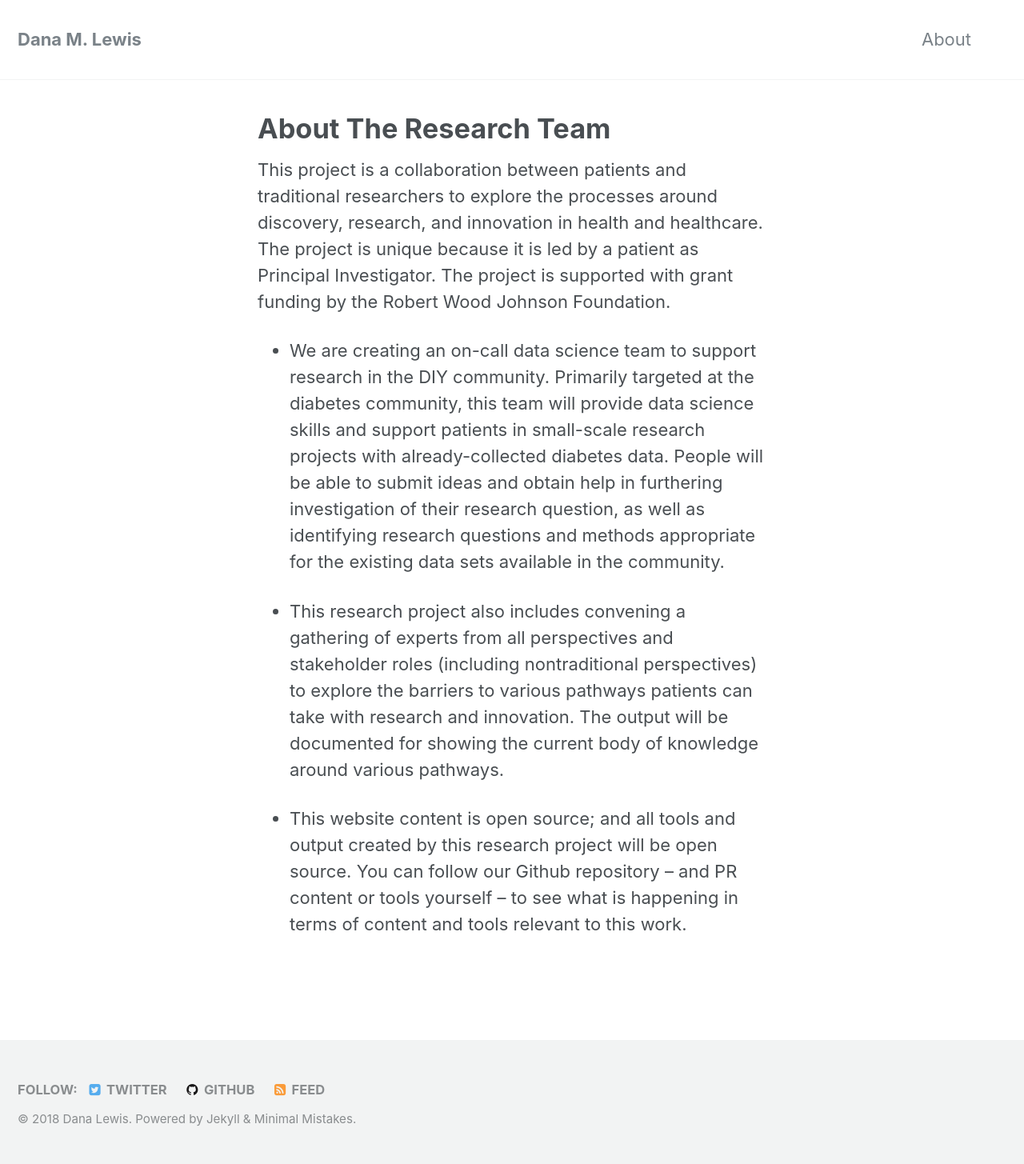
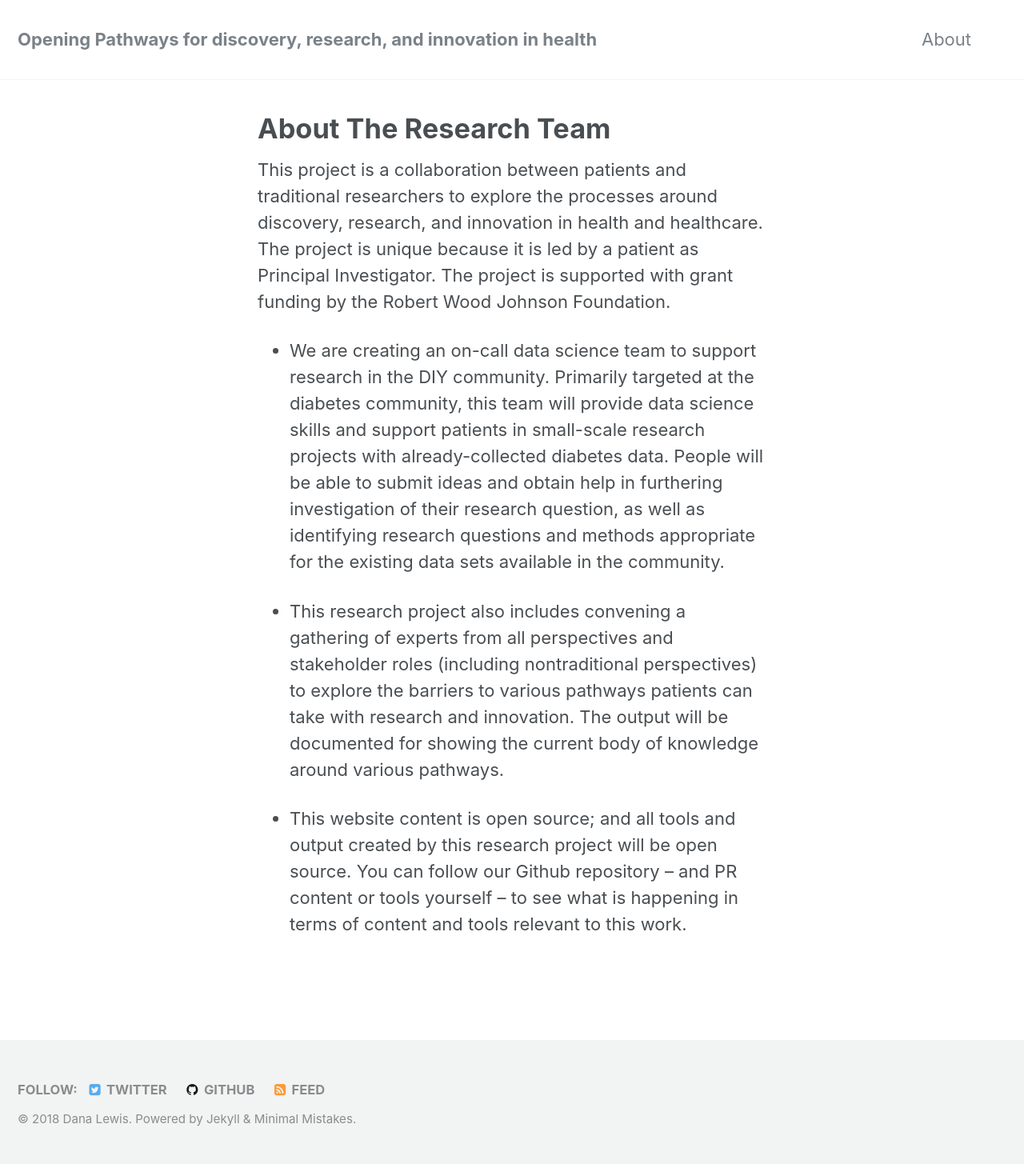
Before and after one commit to danamlewis/research, a Jekyll site: the page built from _pages/about.md, in a window 1280 px wide. Shown: the whole page at 80% size. Built offline with Jekyll 4.4.1, drawn with Linux system fonts in a browser that asks for light colours.

Commit message:
Convert to Opening Pathways

```diff
--- a/_config.yml
+++ b/_config.yml
@@ -9,7 +9,7 @@ minimal_mistakes_skin    : "default" # "air", "contrast", "dark", "dirt", "mint"
 
 # Site Settings
 locale                   : "en"
-title                    : "Dana M. Lewis"
+title                    : "Opening Pathways for discovery, research, and innovation in health"
 title_separator          : "-"
 name                     : "Dana Lewis"
 description              : "Thoughts on research, coding, and more."
```
